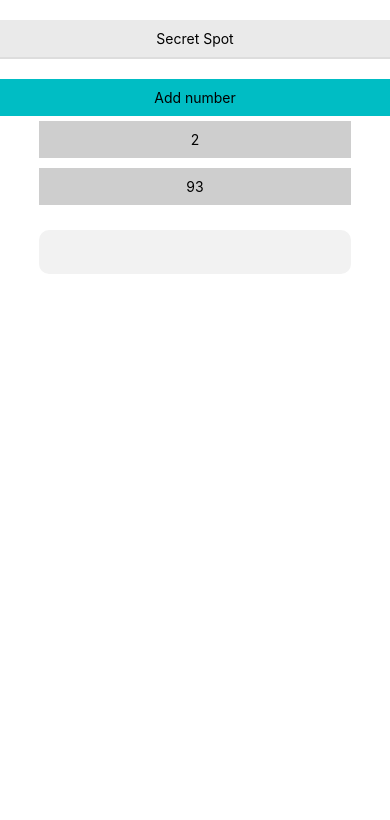
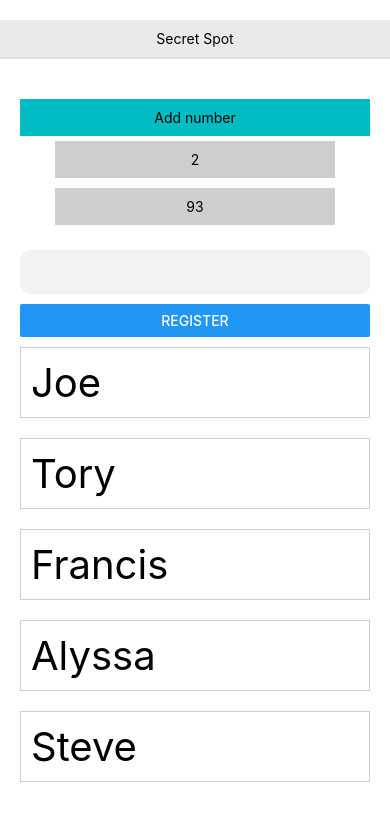
Before and after one commit to andrewmirs/locale-eats, a React Native app: screen / in a window 390 px wide. Shown: the top 820 px of the page. Built offline with nearby package versions, Linux system fonts and the light colour scheme.

Commit message:
testing out buttons and scroll view application

```diff
--- a/App.js
+++ b/App.js
@@ -1,5 +1,5 @@
 import React, { Component } from 'react';
-import { StyleSheet, Text, View } from 'react-native';
+import { ScrollView, StyleSheet, Text, View } from 'react-native';
 import Generate from './src/components/Generator/Generator';
 import Input from './src/components/Input/Input';
 import Landing from './src/components/LandingPage/Landing';
@@ -35,10 +35,20 @@ class App extends Component {
     return (
       <View style={styles.container}>
         <Nav appName={this.state.appName} />
-        <Generate add={this.onAddRandom} />
-        <ListItem items={this.state.random} delete={this.onItemDelete} />
+        <ScrollView
+          style={{width: '100%'}}
+          // onContentSizeChange={(w,h) => alert(h)}
+          // onMomentumScrollBegin={()=> alert('begin')}
+          // onMomentumScrollEnd={()=> alert('end')}
+          onScroll={() => alert('scrollling')}
+        >
+          <View style={styles.wrapper}>
+            <Generate add={this.onAddRandom} />
+            <ListItem items={this.state.random} delete={this.onItemDelete} />
 
-        <Input />
+            <Input />
+          </View>
+        </ScrollView>
       </View>
     );
   }
@@ -51,7 +61,14 @@ const styles = StyleSheet.create({
     alignItems: 'center',
     justifyContent: 'flex-start',
     marginTop: 20,
-  }
+  },
+  wrapper: {
+    flex: 1,
+    width: '100%',
+    padding: 20,
+    alignItems: 'center',
+    justifyContent: 'flex-start',
+  },
 });
 
 export default App;
--- a/src/components/Input/Input.js
+++ b/src/components/Input/Input.js
@@ -1,10 +1,20 @@
 import React, { Component } from 'react';
-import { StyleSheet, Text, TextInput, View } from 'react-native';
+import { Button, StyleSheet, Text, TextInput, View } from 'react-native';
 
 class Input extends Component {
 
     state = {
         name: '',
+        users: ['Joe', 'Tory', 'Francis', 'Alyssa', 'Steve'],
+    }
+
+    onAddUser = () => {
+        this.setState(prevState => {
+            return {
+                name: '',
+                users: [...prevState.users, prevState.name],
+            }
+        })
     }
 
     onChangeInput = (value) => {
@@ -25,12 +35,29 @@ class Input extends Component {
                         editable={true}
                         autoCapitalize={'words'} // either 'none', 'characters', 'words', or 'sentences'
                     />
+                    <View style={styles.buttonContainer}>
+                        <Button
+                            title="Register"
+                            onPress={this.onAddUser}
+                        />
+                    </View>
+                    {
+                        this.state.users.map((user,i) => (
+                            <Text key={i} style={styles.users}>{user}</Text>
+                        ))
+                    }
+
                 </View>
         );
     }
 }
 
 const styles = StyleSheet.create({
+    buttonContainer: {
+        marginTop: 10,
+        marginBottom: 10,
+        borderRadius: 15,
+    },
     input: {
         width: '100%',
         backgroundColor: '#f2f2f2',
@@ -39,8 +66,15 @@ const styles = StyleSheet.create({
         padding: 10,
         borderRadius: 10,
     },
+    users: {
+        fontSize: 40,
+        borderWidth: 1,
+        borderColor: '#cecece',
+        padding: 10,
+        marginBottom: 20,
+    },
     wrapper: {
-        width: '80%',
+        width: '100%',
 
     }
 });
```
Lines whose indentation alone changed are shown as unchanged.
